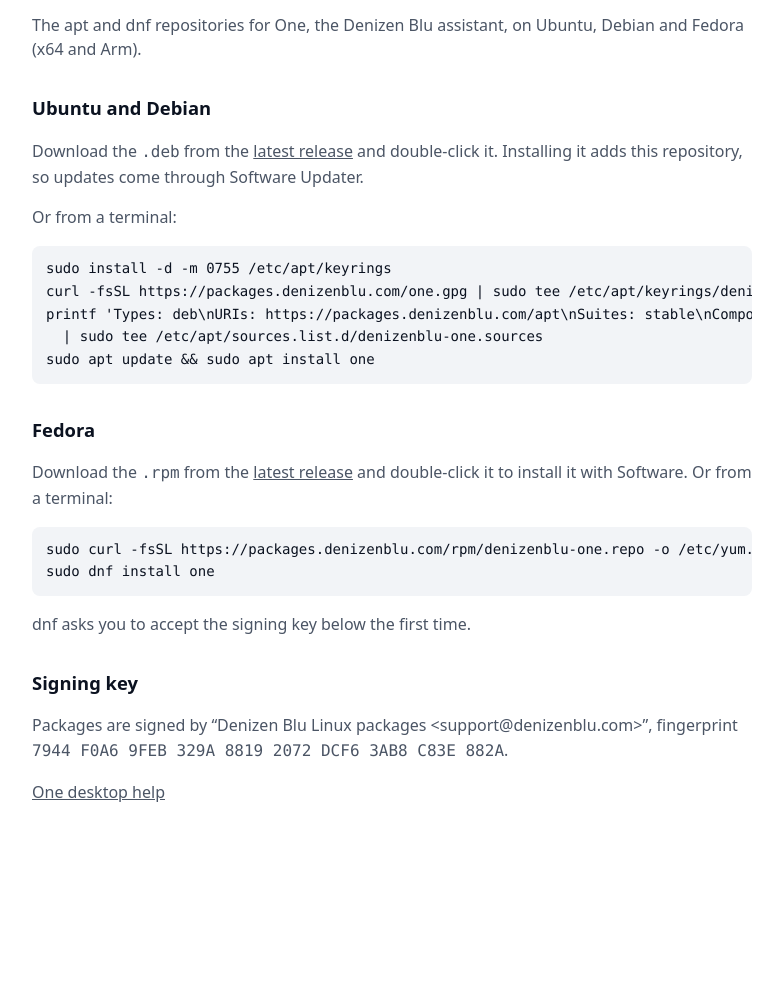
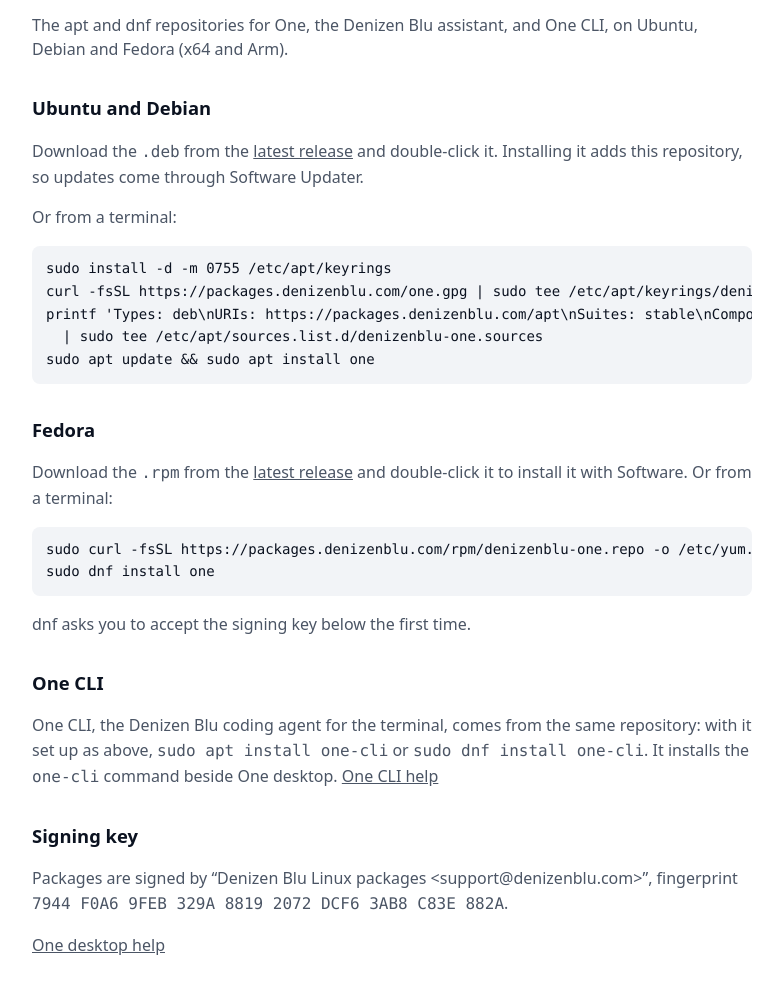
Before and after one commit to parinita-ai/one-desktop-releases, a plain HTML site: page packages/index.html in a window 1280 px wide. Shown: the part 96-1090 px from the top of the page, without its empty margins (248-1031 px from the left). Before the commit the page ends 965 px from the top, so only its background shows below. Drawn offline with Linux system fonts and the light colour scheme.

Commit message:
apt index: 2026-10-27T23:14Z

```diff
--- a/packages/index.html
+++ b/packages/index.html
@@ -20,7 +20,7 @@
 <body>
 <main>
   <h1>One for Linux</h1>
-  <p>The apt and dnf repositories for One, the Denizen Blu assistant, on Ubuntu, Debian and Fedora (x64 and Arm).</p>
+  <p>The apt and dnf repositories for One, the Denizen Blu assistant, and One CLI, on Ubuntu, Debian and Fedora (x64 and Arm).</p>
 
   <h2>Ubuntu and Debian</h2>
   <p>Download the <code>.deb</code> from the
@@ -41,6 +41,12 @@
 sudo dnf install one</code></pre>
   <p>dnf asks you to accept the signing key below the first time.</p>
 
+  <h2>One CLI</h2>
+  <p>One CLI, the Denizen Blu coding agent for the terminal, comes from the same repository:
+    with it set up as above, <code>sudo apt install one-cli</code> or <code>sudo dnf install one-cli</code>.
+    It installs the <code>one-cli</code> command beside One desktop.
+    <a href="https://help.denizenblu.com/one-cli">One CLI help</a></p>
+
   <h2>Signing key</h2>
   <p>Packages are signed by “Denizen Blu Linux packages &lt;support@denizenblu.com&gt;”,
     fingerprint <code>7944 F0A6 9FEB 329A 8819 2072 DCF6 3AB8 C83E 882A</code>.</p>
```
Also changed, not shown: packages/vercel.json, 6 other files.
